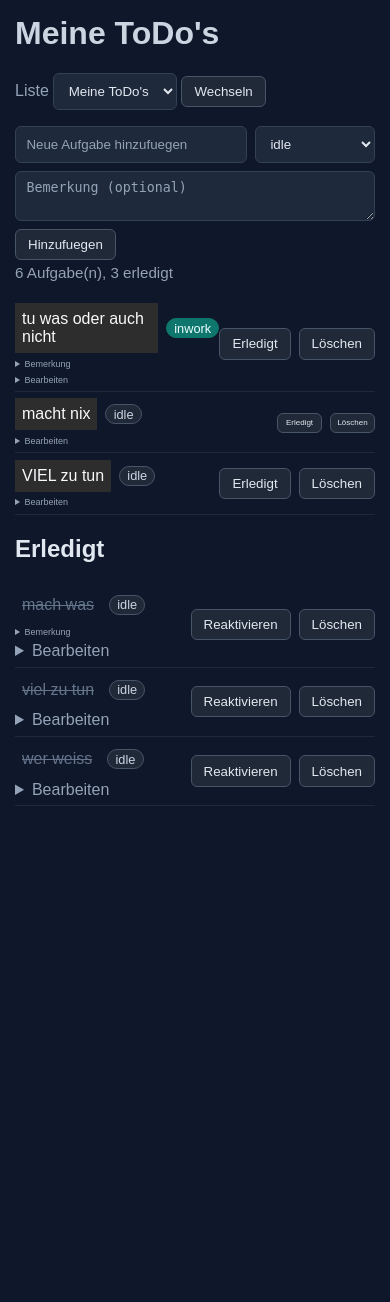
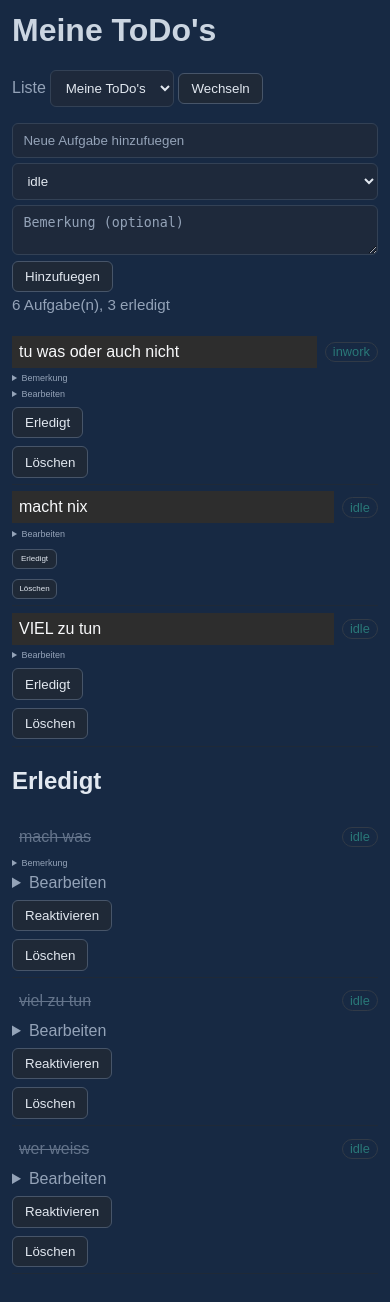
Before and after one commit to H1git/H1HArest0, a Flask app: template templates/Flask Todos.htm in a window 390 px wide. Before the commit the page ends 806 px from the top, so only its background shows below. Run offline with Flask 3, Linux system fonts and the light colour scheme; the template is opened without the code that fills it, so the values that code supplies are empty.

Commit message:
responsive

```diff
--- a/main.py
+++ b/main.py
@@ -23,7 +23,7 @@
 data_dir: Path = Path(__file__).parent / "data"
 legacy_data_file: Path | None = None
 CONFIG_FILE = Path(__file__).parent / "config.yaml"
-ALLOWED_STATES = {"idle", "inwork"}
+ALLOWED_STATES = {"leerlauf", "in arbeit", "geplant"}
 
 
 def _parse_simple_config(path: Path) -> Dict[str, Dict[str, str]]:
@@ -63,7 +63,13 @@
 
 def _normalize_state(value: str) -> str:
     normalized = value.strip().lower()
-    return normalized if normalized in ALLOWED_STATES else "idle"
+
+    if normalized in ALLOWED_STATES:
+        ret = value
+    else:
+        ret = "Leerlauf"
+    # ret = normalized if normalized in ALLOWED_STATES else "Leerlauf"
+    return ret
 
 
 def _normalize_comment(value: str) -> str:
@@ -75,7 +81,7 @@
         id=int(raw.get("id", 0)),
         title=str(raw.get("title", "")).strip(),
         done=bool(raw.get("done", False)),
-        state=_normalize_state(str(raw.get("state", "idle"))),
+        state=_normalize_state(str(raw.get("state", "Leerlauf"))),
         comment=_normalize_comment(str(raw.get("comment", ""))),
     )
 
@@ -115,9 +121,7 @@
             loaded = json.loads(data_file.read_text(encoding="utf-8"))
             if isinstance(loaded, list):
                 todos.extend(
-                    _normalize_todo(todo)
-                    for todo in loaded
-                    if isinstance(todo, dict)
+                    _normalize_todo(todo) for todo in loaded if isinstance(todo, dict)
                 )
         except (OSError, json.JSONDecodeError):
             pass
@@ -209,7 +213,7 @@
 def add_todo():
     list_id = _resolve_list_id()
     title = request.form.get("title", "").strip()
-    state = _normalize_state(request.form.get("state", "idle"))
+    state = _normalize_state(request.form.get("state", "Leerlauf"))
     comment = _normalize_comment(request.form.get("comment", ""))
     if title:
         _get_list(list_id).append(
@@ -243,7 +247,7 @@
         title = request.form.get("title", "").strip()
         if title:
             todo["title"] = title
-        todo["state"] = _normalize_state(request.form.get("state", "idle"))
+        todo["state"] = _normalize_state(request.form.get("state", "Leerlauf"))
         todo["comment"] = _normalize_comment(request.form.get("comment", ""))
         _save_to_file(list_id)
     return redirect(url_for("index", list=list_id))
@@ -272,7 +276,7 @@
     title = str(data.get("title", "")).strip()
     if not title:
         abort(400, description="title erforderlich")
-    state = _normalize_state(str(data.get("state", "idle")))
+    state = _normalize_state(str(data.get("state", "Leerlauf")))
     comment = _normalize_comment(str(data.get("comment", "")))
     todo = Todo(
         id=_next_id(list_id),
@@ -309,7 +313,12 @@
         todo["state"] = _normalize_state(str(state))
     if comment is not None:
         todo["comment"] = _normalize_comment(str(comment))
-    if title is not None or done is not None or state is not None or comment is not None:
+    if (
+        title is not None
+        or done is not None
+        or state is not None
+        or comment is not None
+    ):
         _save_to_file(list_id)
     return jsonify(todo)
 
--- a/static/dark.css
+++ b/static/dark.css
@@ -1,4 +1,4 @@
-.statess{
+.statess {
     width: 20px;
     color: #0f766e;
 }
@@ -44,12 +44,13 @@
     color: #cbd5e1;
 }
 
-.list-form{
+.list-form {
     /* padding-left: 80%; */
     /* margin-left: 70%; */
     /* width: 70px; */
     /* border-style: solid; */
 }
+
 .add-form,
 .edit-form {
     margin-top: 1rem;
@@ -169,18 +170,20 @@
     padding: 0.1rem 0.45rem;
     border-radius: 999px;
     font-size: 0.8rem;
-    border: 1px solid #475569;
-    color: #cbd5e1;
+    border: 1px solid #313a47;
+    color: #297878;
 }
 
-.state-idle {
-    background: #1f2937;
+
+.state-Leerlauf {
+    /* background: #312d2f; */
+    /* border-color: #0f766e; */
+    color: #936a85;
 }
-
-.state-inwork {
-    background: #0f766e;
-    border-color: #0f766e;
-    color: #ecfeff;
+.state-geplant {
+    background: #2b1064;
+    /* border-color: #0f766e; */
+    color: #6a9386;
 }
 
 .comment summary {
@@ -213,3 +216,69 @@
     display: flex;
     gap: 0.5rem;
 }
+
+@media (max-width: 720px) {
+    body {
+        padding: 12px;
+        margin: 0;
+        max-width: 100%;
+        background-color: #172943;
+    }
+
+    .add-form,
+    .edit-form,
+    .list-form {
+        gap: 0.35rem;
+    }
+
+    .add-form input[type="text"],
+    .add-form select,
+    .add-form textarea,
+    .edit-form input[type="text"],
+    .edit-form select,
+    .edit-form textarea,
+    .list-form select {
+        flex-basis: 100%;
+    }
+
+    li {
+        flex-direction: column;
+        align-items: stretch;
+        gap: 0.5rem;
+    }
+
+    .actions {
+        flex-direction: column;
+        align-items: stretch;
+    }
+
+    .title {
+        display: block;
+        width: 100%;
+    }
+
+
+    .xbutton {
+        width: 45px;
+        /* height: 20px; */
+        font-size: 8px;
+        /* Verhindert, dass der Text umbricht oder abgeschnitten wird */
+        line-height: 1;
+        /* Entfernt Standard-Abstände des Browsers */
+        padding: 0;
+        /* Zentriert den Text präzise */
+        display: inline-flex;
+        align-items: center;
+        justify-content: center;
+        /* Verhindert Textumbruch bei zu langen Wörtern */
+        white-space: nowrap;
+    }
+
+    .eedit {
+        font-family: Arial, Helvetica, sans-serif;
+        font-size: 9px;
+        color: #0f766e;
+    }
+
+
+}
```
Also changed, not shown: templates/todos.html (+15 -12 lines).
